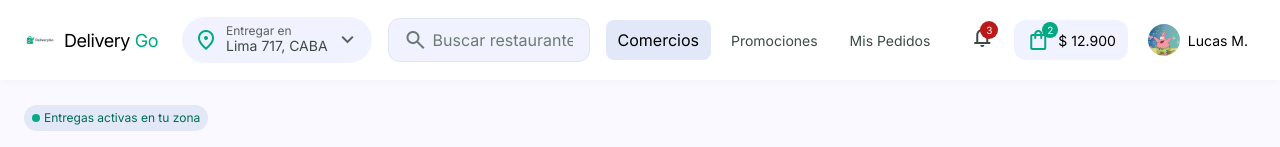
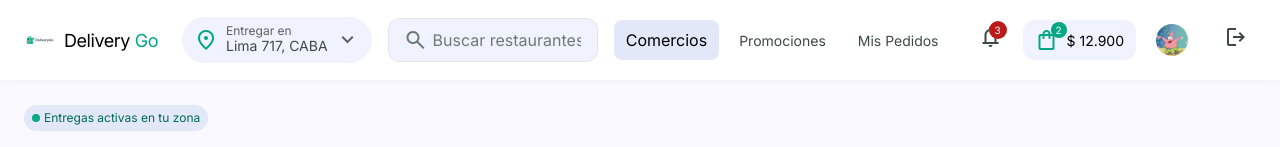
Before and after one commit to FacundoJonas/WebServices_APIs_TPO, a React (Vite) app: page /inicio in a window 1280 px wide. Shown: the top 147 px of the page. Built offline with nearby package versions, Linux system fonts and the light colour scheme; no server answers; sample sign-in values are in the browser's storage.

Commit message:
restrict app routes to authenticated users and add logout

```diff
--- a/src/components/AuthPage/LoginForm.jsx
+++ b/src/components/AuthPage/LoginForm.jsx
@@ -3,7 +3,7 @@ import SocialButton from "../SocialButton";
 import appleLogo from "../../assets/apple.png";
 import googleLogo from "../../assets/google.png";
 import { login } from "../../servicies/authServicie.js"
-import { useNavigate } from "react-router-dom";
+import { useLocation, useNavigate } from "react-router";
 
 /**
  * Formulario de inicio de sesión.
@@ -16,6 +16,13 @@ import { useNavigate } from "react-router-dom";
 function LoginForm({ goToRegister }) {
 
     const navigate = useNavigate();
+
+    const location = useLocation();
+
+    // Si el usuario venía de una ruta protegida, se vuelve ahí.
+    // Si no, se va al inicio.
+    const destino = location.state?.from?.pathname || "/inicio";
+
     // Controla la visibilidad de la contraseña.
     const [showPassword, setShowPassword] = useState(false);
 
@@ -52,7 +59,7 @@ function LoginForm({ goToRegister }) {
 
             // El token y los datos del usuario ya se guardan
             // desde authService.js.
-            navigate("/inicio");
+            navigate(destino, { replace: true });
         } catch (error) {
             setError(error.message);
         } finally {
--- a/src/components/Header.jsx
+++ b/src/components/Header.jsx
@@ -1,6 +1,7 @@
-import { Link } from "react-router"
+import { Link, useNavigate } from "react-router"
 
 import { useCart } from "../context/useCart"
+import { logout, obtenerUsuario } from "../servicies/authServicie.js"
 
 import deliveryGoLogo from "../assets/deliverygo_logo.png"
 import profileImage from "../assets/patricio.png"
@@ -21,8 +22,20 @@ import profileImage from "../assets/patricio.png"
  * TODO: Integrar React Router.
  */
 function Header() {
+    const { itemCount, amounts } = useCart()
 
-  const { itemCount, amounts } = useCart()
+    const navigate = useNavigate()
+    {/*Despues adaptar este llamado al servicio de Cliente, no en el de login*/}
+    const usuario = obtenerUsuario()
+
+    /**
+     * Cierra la sesión y vuelve al login.
+     */
+    function handleLogout() {
+        logout()
+        navigate("/login", { replace: true })
+    }
+
 
     return (
         <header className="fixed top-0 left-0 right-0 w-full z-50 bg-surface-container-lowest/90 backdrop-blur-xl shadow-[0_1px_8px_rgba(0,0,0,0.04)]">
@@ -179,9 +192,20 @@ function Header() {
                 />
 
                 <span className="font-body-md-medium text-body-md-medium text-on-surface hidden lg:inline-block pr-space-xs">
-              Lucas M.
+                    {usuario?.nombre}
                 </span>
               </a>
+                {/* Cerrar sesión */}
+                <button
+                    type="button"
+                    onClick={handleLogout}
+                    aria-label="Cerrar sesión"
+                    className="p-space-xs rounded-full hover:bg-surface-container-low text-on-surface-variant hover:text-on-surface transition-colors"
+                >
+                <span className="material-symbols-outlined text-[24px]">
+                  logout
+                </span>
+                </button>
             </div>
           </div>
         </header>
--- a/src/main.jsx
+++ b/src/main.jsx
@@ -12,6 +12,8 @@ import LoginLayout from "./layouts/LoginLayout.jsx";
 import CartPage from './pages/CartPage'
 import CheckoutPage from './pages/CheckoutPage'
 import { CartProvider } from './context/CartProvider'
+import ProtectedRoute from './routes/ProtectedRoute'
+import PublicRoute from './routes/PublicRoute'
 
 createRoot(document.getElementById('root')).render(
     <StrictMode>
@@ -20,9 +22,15 @@ createRoot(document.getElementById('root')).render(
             <Routes>
                 <Route path="/" element={<Navigate to="/login" replace />} />
 
+                {/* Rutas públicas: solo accesibles sin sesión */}
+                <Route element={<PublicRoute />}>
                     <Route element={<LoginLayout/>}>
                         <Route path="/login" element={<AuthPage />} />
                     </Route>
+                </Route>
+
+                {/* Rutas internas: requieren sesión iniciada */}
+                <Route element={<ProtectedRoute />}>
                     <Route element={<MainLayout />}>
                         <Route path="/inicio" element={<HomePage />} />
                         <Route path="/comercio" element={<StorePage />} />
@@ -31,6 +39,7 @@ createRoot(document.getElementById('root')).render(
                         <Route path="/carrito" element={<CartPage />} />
                         <Route path="/pagar" element={<CheckoutPage />} />
                     </Route>
+                </Route>
             </Routes>
         </BrowserRouter>
       </CartProvider>
--- /dev/null
+++ b/src/routes/ProtectedRoute.jsx
@@ -0,0 +1,25 @@
+import { Navigate, Outlet, useLocation } from "react-router"
+
+import { obtenerToken } from "../servicies/authServicie.js"
+
+/**
+ * Si el usuario no inició sesión, lo redirige a /login
+ * y guarda la URL a la que quería entrar, para poder
+ * volver ahí después del login.
+ *
+ * Si hay sesión, renderiza la ruta hija mediante <Outlet />.
+ */
+function ProtectedRoute() {
+
+    const location = useLocation()
+
+    const token = obtenerToken()
+
+    if (!token) {
+        return <Navigate to="/login" replace state={{ from: location }} />
+    }
+
+    return <Outlet />
+}
+
+export default ProtectedRoute
--- /dev/null
+++ b/src/routes/PublicRoute.jsx
@@ -0,0 +1,22 @@
+import { Navigate, Outlet } from "react-router"
+
+import { obtenerToken } from "../servicies/authServicie.js"
+
+/**
+ * Rutas públicas (login / registro).
+ *
+ * Si el usuario ya inició sesión, no tiene sentido
+ * mostrarle el login: se lo redirige a /inicio.
+ */
+function PublicRoute() {
+
+    const token = obtenerToken()
+
+    if (token) {
+        return <Navigate to="/inicio" replace />
+    }
+
+    return <Outlet />
+}
+
+export default PublicRoute
```
Lines whose indentation alone changed are shown as unchanged.
